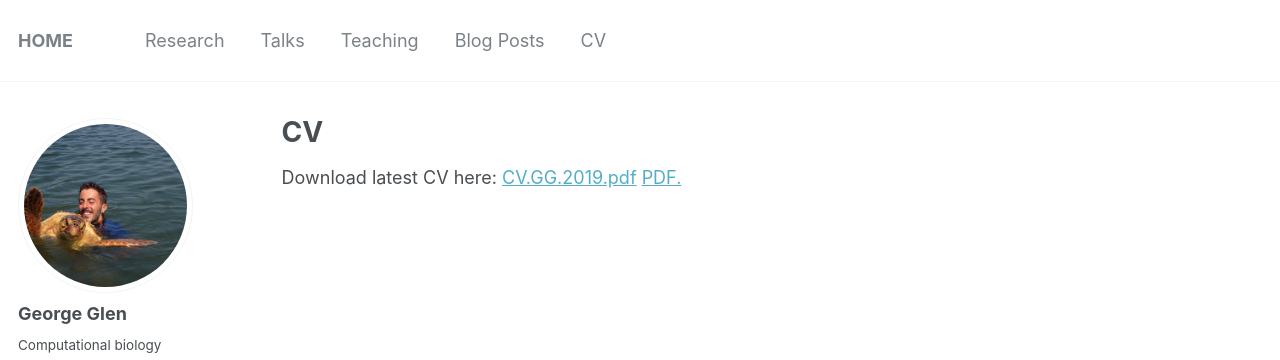
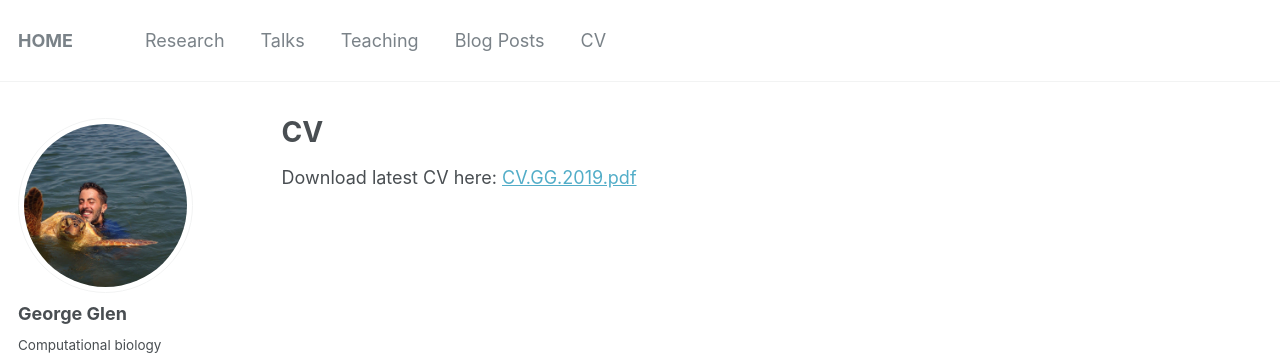
Before and after one commit to constantin-george/constantin-george.github.io, a Jekyll site: the page built from _pages/cv.md, in a window 1280 px wide. Shown: the top 360 px of the page. Built offline with Jekyll 4.4.1, drawn with Linux system fonts in a browser that asks for light colours; some web fonts are replaced.

Commit message:
Update cv.md

```diff
--- a/_pages/cv.md
+++ b/_pages/cv.md
@@ -9,4 +9,4 @@ redirect_from:
 
 {% include base_path %}
 
-Download latest CV here: [CV.GG.2019.pdf](/Users/georgeglen/Documents/Files/CV_forms/LaTex_CV/CV-GG2019/CV.GG.2019.pdf) <a href="/Users/georgeglen/Documents/Files/CV_forms/LaTex_CV/CV-GG2019/CV.GG.2019.pdf" target="_blank">PDF.</a>
+Download latest CV here: [CV.GG.2019.pdf](/Users/georgeglen/Documents/Files/CV_forms/LaTex_CV/CV-GG2019/CV.GG.2019.pdf)
```
